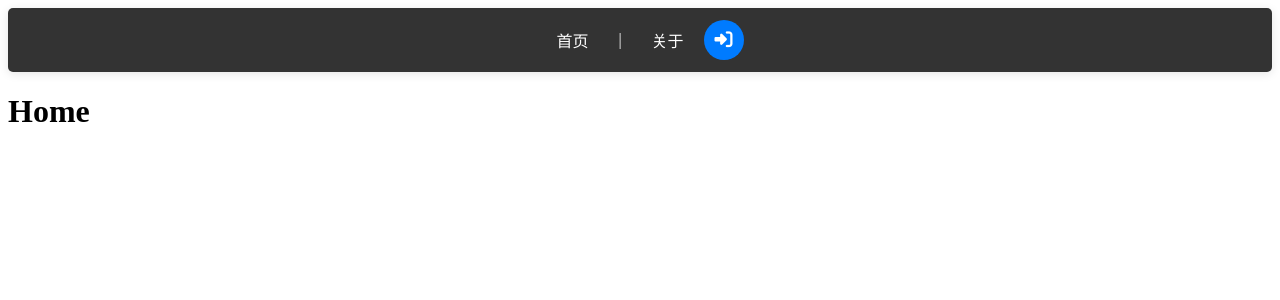
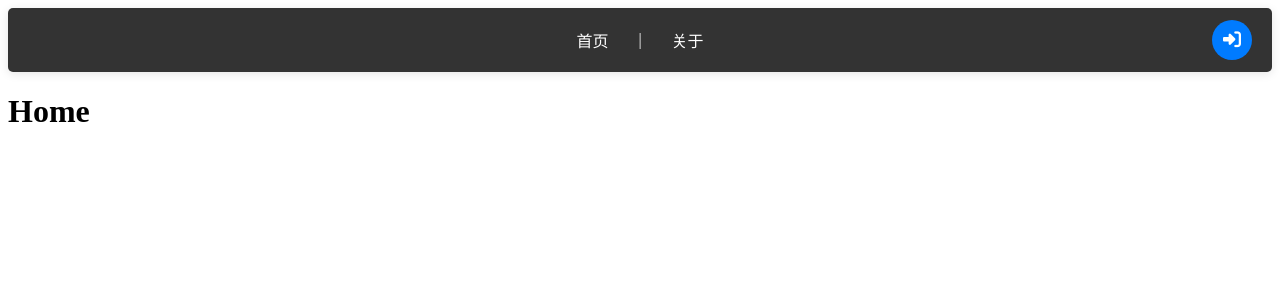
Before and after one commit to KomeijiHelper/KomeijiHelper, a Vue app in the folder frontend/komeiji/: page / in a window 1280 px wide. Shown: the top 300 px of the page. Built offline with nearby package versions, Linux system fonts and the light colour scheme.

Commit message:
perf: absolute position for usericon

```diff
--- a/frontend/komeiji/src/App.vue
+++ b/frontend/komeiji/src/App.vue
@@ -124,11 +124,14 @@ function logout() {
 /* 用户头像 */
 .user-dropdown {
   position: absolute;
-  right: 20px;
+  top: 10px;
+  right: 0;
   cursor: pointer;
 }
 
 .user-icon {
+  position: absolute;
+  right: 20px;
   width: 40px;
   height: 40px;
   background-color: #007bff;
```
